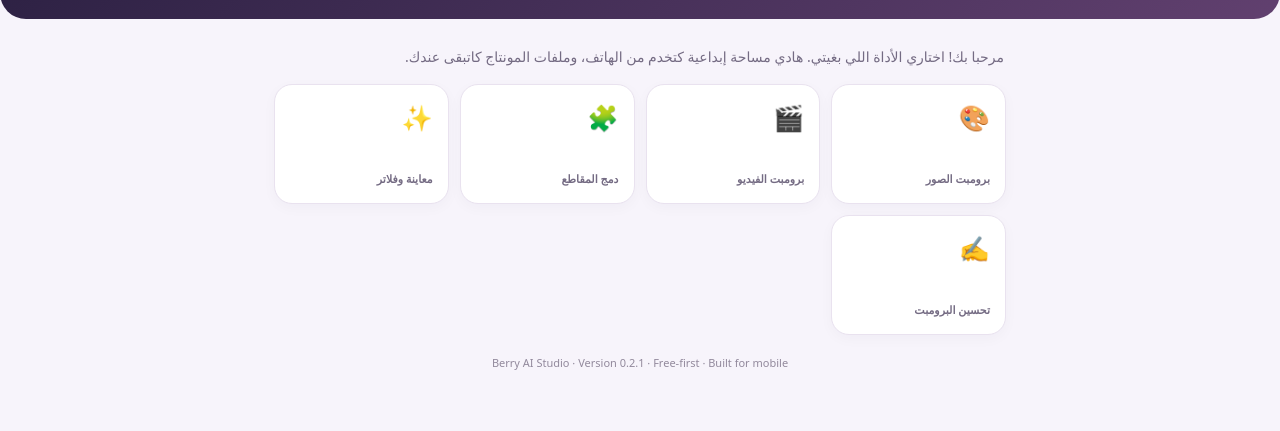
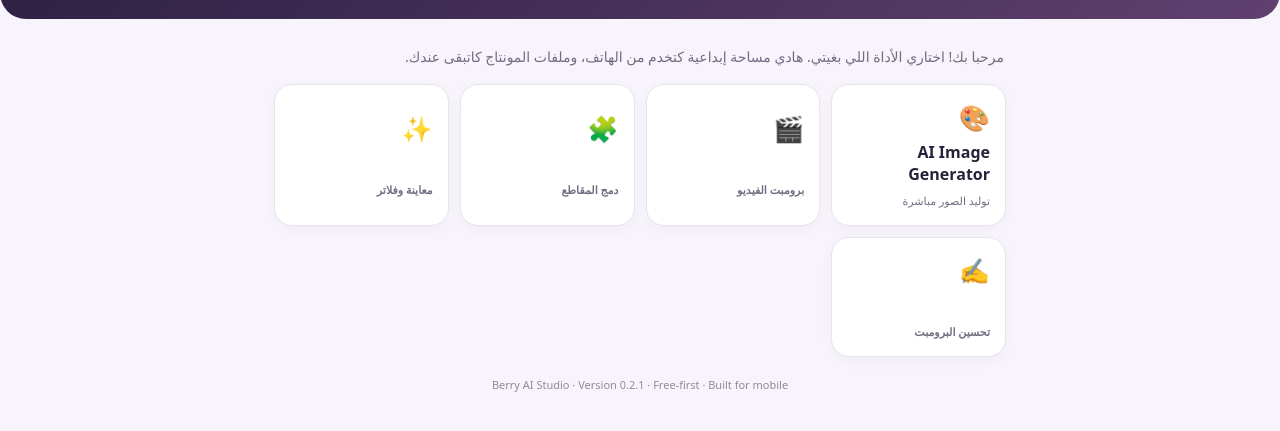
Before and after one commit to afrahsoka/berry-ai-studio, a plain HTML site: page index.html in a window 1280 px wide. Shown: the part 81-512 px from the top of the page. Drawn offline with Linux system fonts and the light colour scheme.

Commit message:
Link home screen to cloud AI image generator

```diff
--- a/index.html
+++ b/index.html
@@ -59,7 +59,7 @@ footer{text-align:center;color:#92899c;font-size:11px;padding:20px}
 <main>
 <p class="welcome">مرحبا بك! اختاري الأداة اللي بغيتي. هادي مساحة إبداعية كتخدم من الهاتف، وملفات المونتاج كاتبقى عندك.</p>
 <div class="grid" id="home">
-<button class="tile" onclick="show('image')"><span class="ico">🎨</span><b>AI Image</b><small>برومبت الصور</small></button>
+<a class="tile" href="./image-studio.html" style="text-decoration:none;color:inherit;display:block"><span class="ico">🎨</span><b>AI Image Generator</b><small>توليد الصور مباشرة</small></a>
 <button class="tile" onclick="show('video')"><span class="ico">🎬</span><b>AI Video</b><small>برومبت الفيديو</small></button>
 <button class="tile" onclick="show('merge')"><span class="ico">🧩</span><b>Merge Videos</b><small>دمج المقاطع</small></button>
 <button class="tile" onclick="show('edit')"><span class="ico">✨</span><b>Video Editing</b><small>معاينة وفلاتر</small></button>
```
